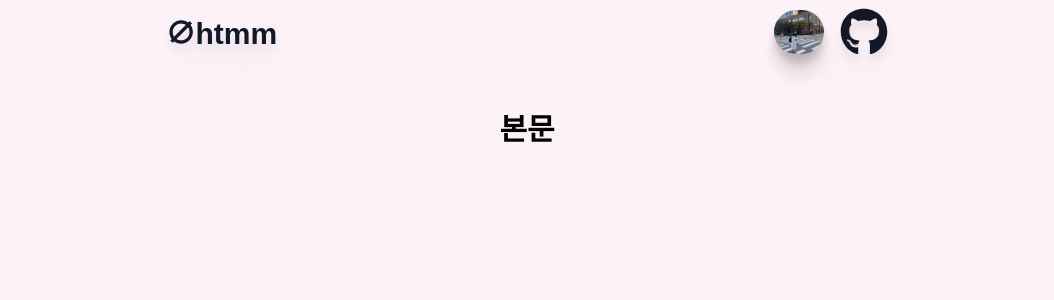
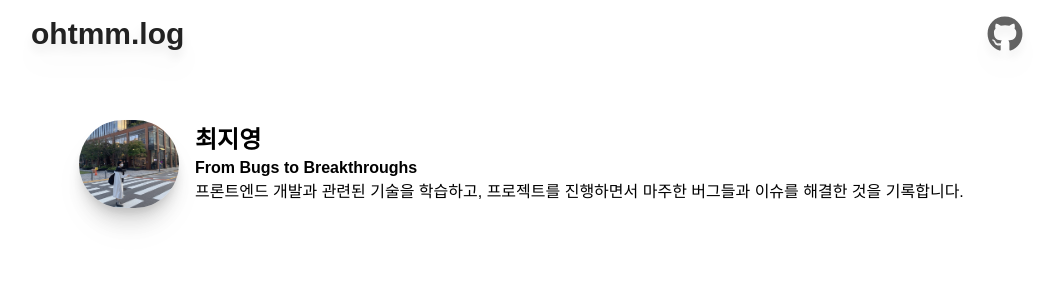
Before and after one commit to ohtmm/ohtmm-log, a Next.js app: page / in a window 1280 px wide. Shown: the top 300 px of the page, without its empty margins (113-1167 px from the left). Built offline with nearby package versions, Linux system fonts and the light colour scheme.

Commit message:
design: Profile 컴포넌트 UI 디자인

```diff
--- a/app/components/Navbar.tsx
+++ b/app/components/Navbar.tsx
@@ -1,33 +1,21 @@
 import Link from 'next/link';
 import { FaGithub } from 'react-icons/fa';
-import Image from 'next/image';
 
 export default function Navbar() {
   return (
-    <nav className='p-4 sticky top-0 drop-shadow-xl z-10'>
-      <div className='prose h-8 prose-xl mx-auto flex justify-between flex-col sm:flex-row'>
-        <h1 className='text-3xl font-bold flex gap-4 place-content-center'>
-          <Link
-            href='/'
-            className='text-black/80 font-bold no-underline hover:text-black'
-          >
-            ∅htmm
+    <nav className="p-4 sticky top-0 drop-shadow-xl z-10">
+      <div className="h-fit mx-auto flex justify-between items-center">
+        <h1 className="text-3xl">
+          <Link href="/" className="text-black font-bold no-underline hover:text-primary">
+            ohtmm.log
           </Link>
         </h1>
 
-        <div className='flex flex-row justify-center gap-4 items-center align-middle text-4xl lg:text-5xl'>
-          <Image
-            className='border-1 border-black drop-shadow-xl shadow-xl rounded-full mx-auto'
-            src='/images/profile.png'
-            width={50}
-            height={50}
-            alt='Jiyoung Choi'
-            priority={true}
-          />
+        <div className="flex flex-row justify-center gap-4 items-center align-middle text-4xl lg:text-5xl">
           <Link
-            className='text-black/80 hover:text-black'
-            href='https://github.com/ohtmm'
-            target='_blank'
+            className="text-4xl text-black/70 hover:text-primary/70"
+            href="https://github.com/ohtmm"
+            target="_blank"
           >
             <FaGithub />
           </Link>
--- /dev/null
+++ b/app/components/Profile.tsx
@@ -0,0 +1,21 @@
+import Image from 'next/image';
+
+export default function Profile() {
+  return (
+    <section className="w-full py-4 pl-10 mx-auto h-40 flex gap-4 items-center">
+      <Image
+        className="drop-shadow-xl shadow-xl rounded-full"
+        src="/images/profile.png"
+        width={100}
+        height={100}
+        alt="Jiyoung Choi"
+        priority={true}
+      />
+      <div className=" w-100 h-fit">
+        <h2 className="text-2xl font-extrabold">최지영</h2>
+        <strong> From Bugs to Breakthroughs </strong> <br />
+        프론트엔드 개발과 관련된 기술을 학습하고, 프로젝트를 진행하면서 마주한 버그들과 이슈를 해결한 것을 기록합니다.
+      </div>
+    </section>
+  );
+}
--- a/app/components/ProfilePic.tsx
+++ /dev/null
@@ -1,16 +0,0 @@
-import Image from 'next/image';
-
-export default function ProfilePic() {
-  return (
-    <section className='w-full mx-auto'>
-      <Image
-        className='border-1 border-black drop-shadow-xl shadow-xl rounded-full mx-auto mt-8'
-        src='/images/profile.png'
-        width={200}
-        height={200}
-        alt='Jiyoung Choi'
-        priority={true}
-      />
-    </section>
-  );
-}
--- a/app/layout.tsx
+++ b/app/layout.tsx
@@ -2,16 +2,18 @@ import Navbar from './components/Navbar';
 import './globals.css';
 
 export const metadata = {
-  title: 'Ohtmm-log',
-  description: 'ohtmm의 개발 로그',
+  title: 'ohtmm.log',
+  description: 'ohtmm의 개발 블로그',
 };
 
 export default function RootLayout({ children }: { children: React.ReactNode }) {
   return (
     <html lang="ko">
-      <body className="bg-lightPink min-h-screen ">
-        <Navbar />
-        {children}
+      <body className="bg-white min-h-screen">
+        <div className="w-4/5 mx-auto min-h-fit">
+          <Navbar />
+          {children}
+        </div>
       </body>
     </html>
   );
--- a/app/page.tsx
+++ b/app/page.tsx
@@ -1,11 +1,11 @@
+import Profile from './components/Profile';
+
 export default function Home() {
   return (
-    <main className="px-6 mx-auto">
-      <p className="mt-12 mb-12 flex flex-col justify-center align-center gap-2 text-3xl text-center text-black">
-        <span className="whitespace-nowrap">
-          <strong>본문</strong>
-        </span>
-      </p>
+    <main className=" px-6 mx-auto min-h-screen">
+      <div className="mt-4">
+        <Profile />
+      </div>
     </main>
   );
 }
--- a/tailwind.config.js
+++ b/tailwind.config.js
@@ -14,13 +14,14 @@ module.exports = {
       xl: '1440px',
     },
     colors: {
-      blue: '#1fb6ff',
+      primary: '#1fb6ff',
       pink: '#ff49db',
-      orange: '#ff7849',
+      red: '#ff7849',
       lightPink: '#FDF2F8',
       'gray-dark': '#273444',
       gray: '#8492a6',
       'gray-light': '#d3dce6',
+      black: '#222',
     },
     fontFamily: {
       sans: ['Graphik', 'sans-serif'],
```
